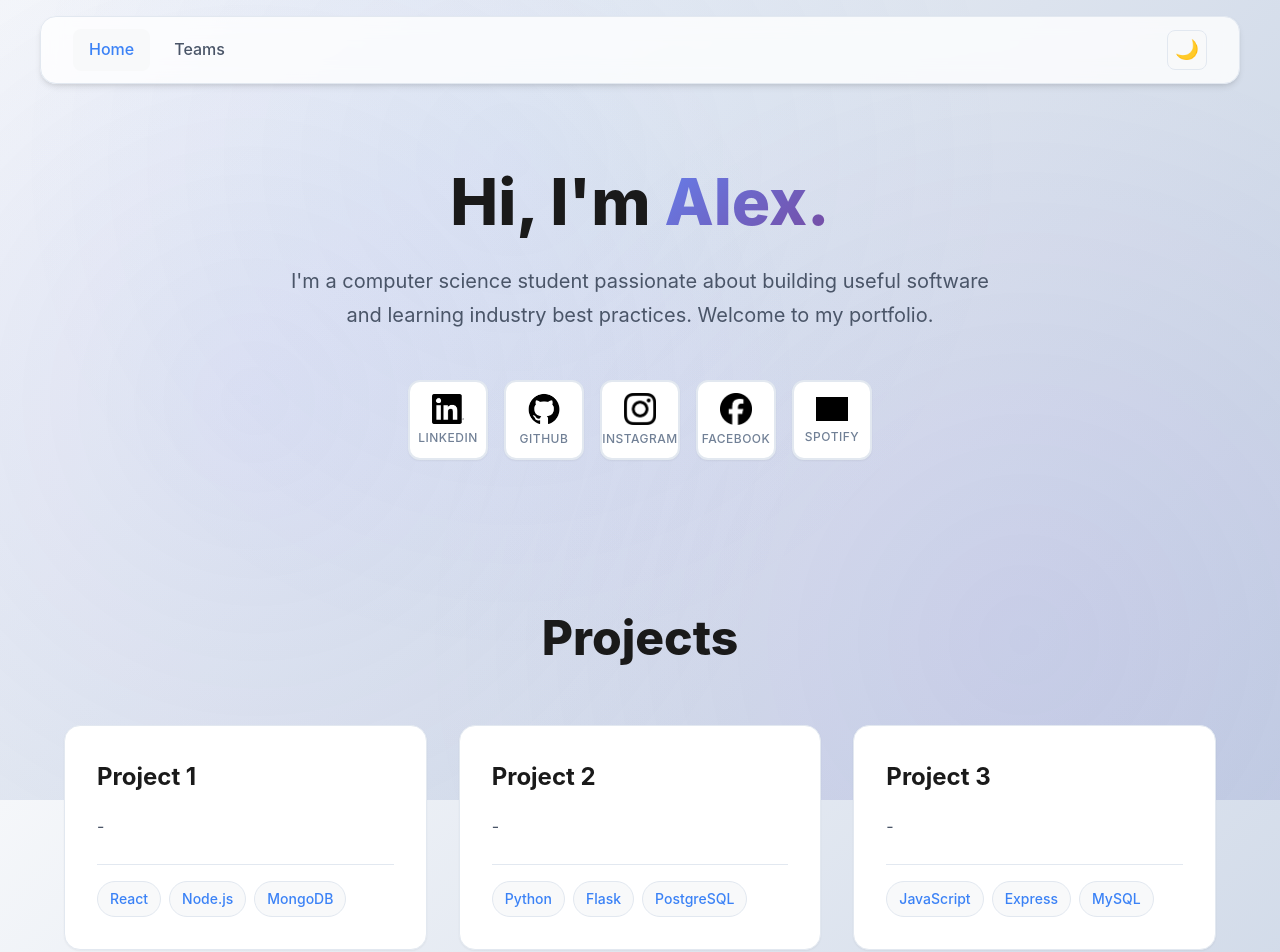
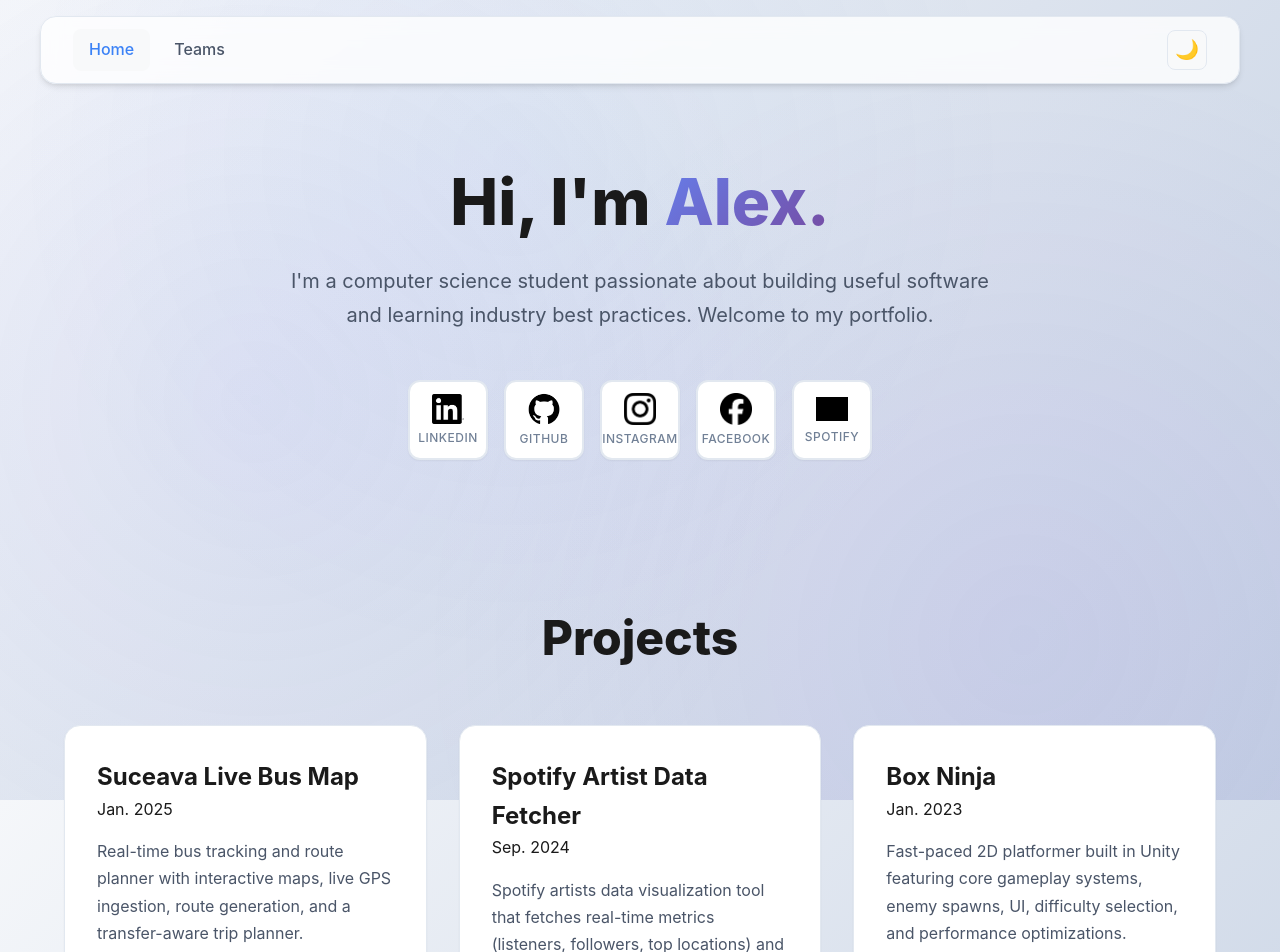
Before and after one commit to Nacko577/alexfintinariu.com, a Next.js app: page / in a window 1280 px wide. Shown: the top 952 px of the page. Built offline with nearby package versions, Linux system fonts and the light colour scheme; grey boxes are pictures that could not be loaded.

Commit message:
Added projects data

```diff
--- a/components/Projects.tsx
+++ b/components/Projects.tsx
@@ -1,19 +1,25 @@
 export default function Projects() {
   const projects = [
     {
-      title: 'Project 1',
-      description: '-',
-      tech: ['React', 'Node.js', 'MongoDB'],
+      title: "Suceava Live Bus Map",
+      date: "Jan. 2025",
+      description:
+        "Real-time bus tracking and route planner with interactive maps, live GPS ingestion, route generation, and a transfer-aware trip planner.",
+      tech: ["TypeScript", "Next.js", "React", "Leaflet", "Node.js"],
     },
     {
-      title: 'Project 2',
-      description: '-',
-      tech: ['Python', 'Flask', 'PostgreSQL'],
+      title: "Spotify Artist Data Fetcher",
+      date: "Sep. 2024",
+      description:
+        "Spotify artists data visualization tool that fetches real-time metrics (listeners, followers, top locations) and presents them in a clean UI.",
+      tech: ["JavaScript", "TypeScript", "Python", "Git"],
     },
     {
-      title: 'Project 3',
-      description: '-',
-      tech: ['JavaScript', 'Express', 'MySQL'],
+      title: "Box Ninja",
+      date: "Jan. 2023",
+      description:
+        "Fast-paced 2D platformer built in Unity featuring core gameplay systems, enemy spawns, UI, difficulty selection, and performance optimizations.",
+      tech: ["C#", "Unity Engine"],
     },
   ];
 
@@ -28,9 +34,14 @@ export default function Projects() {
           {projects.map((project, index) => (
             <article key={index} className="project-card">
               <div className="project-header">
-                <h3 className="project-title">{project.title}</h3>
+                <div>
+                  <h3 className="project-title">{project.title}</h3>
+                  <p className="project-meta">{project.date}</p>
+                </div>
               </div>
+
               <p className="project-description">{project.description}</p>
+
               <div className="project-footer">
                 <div className="project-tech">
                   {project.tech.map((tech) => (
```
